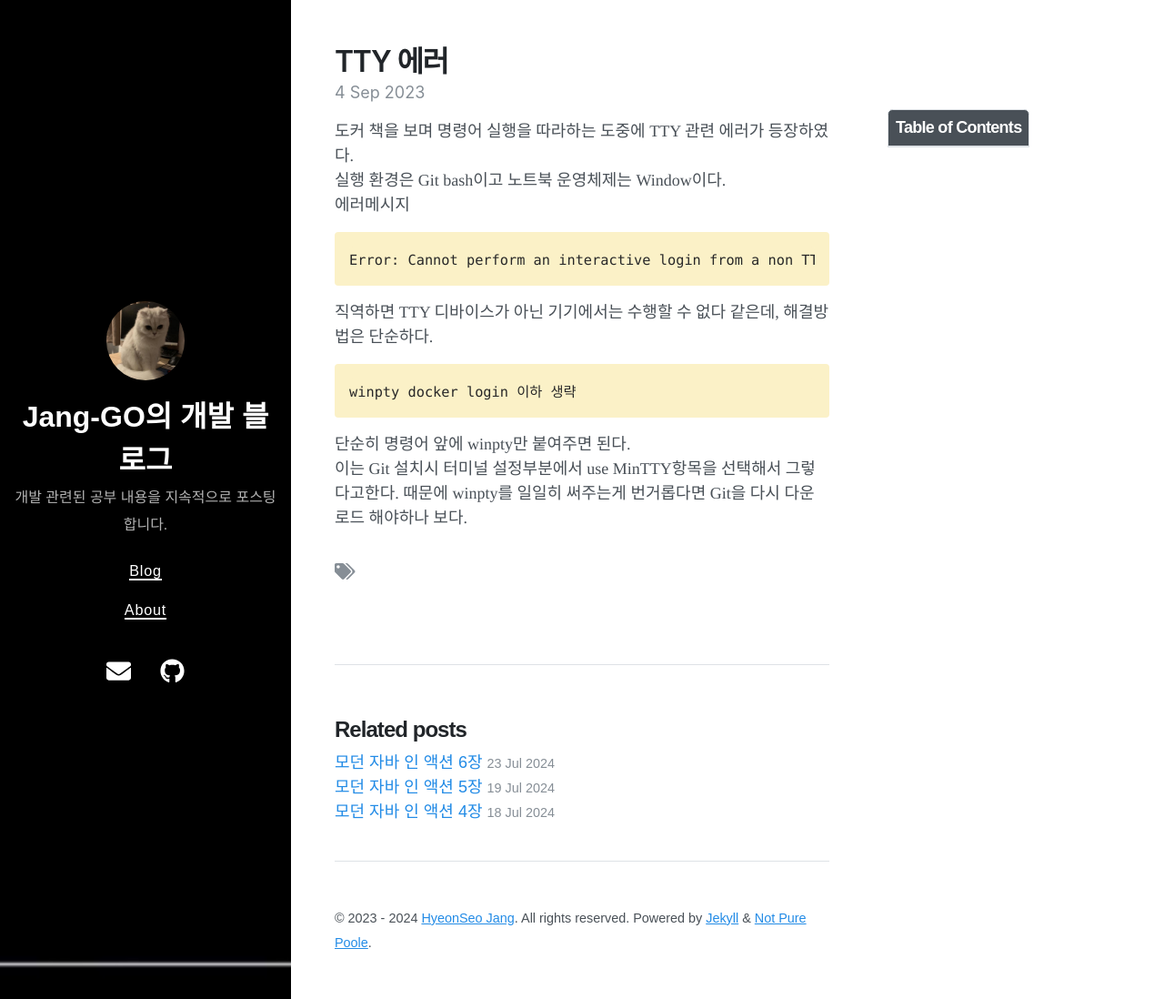
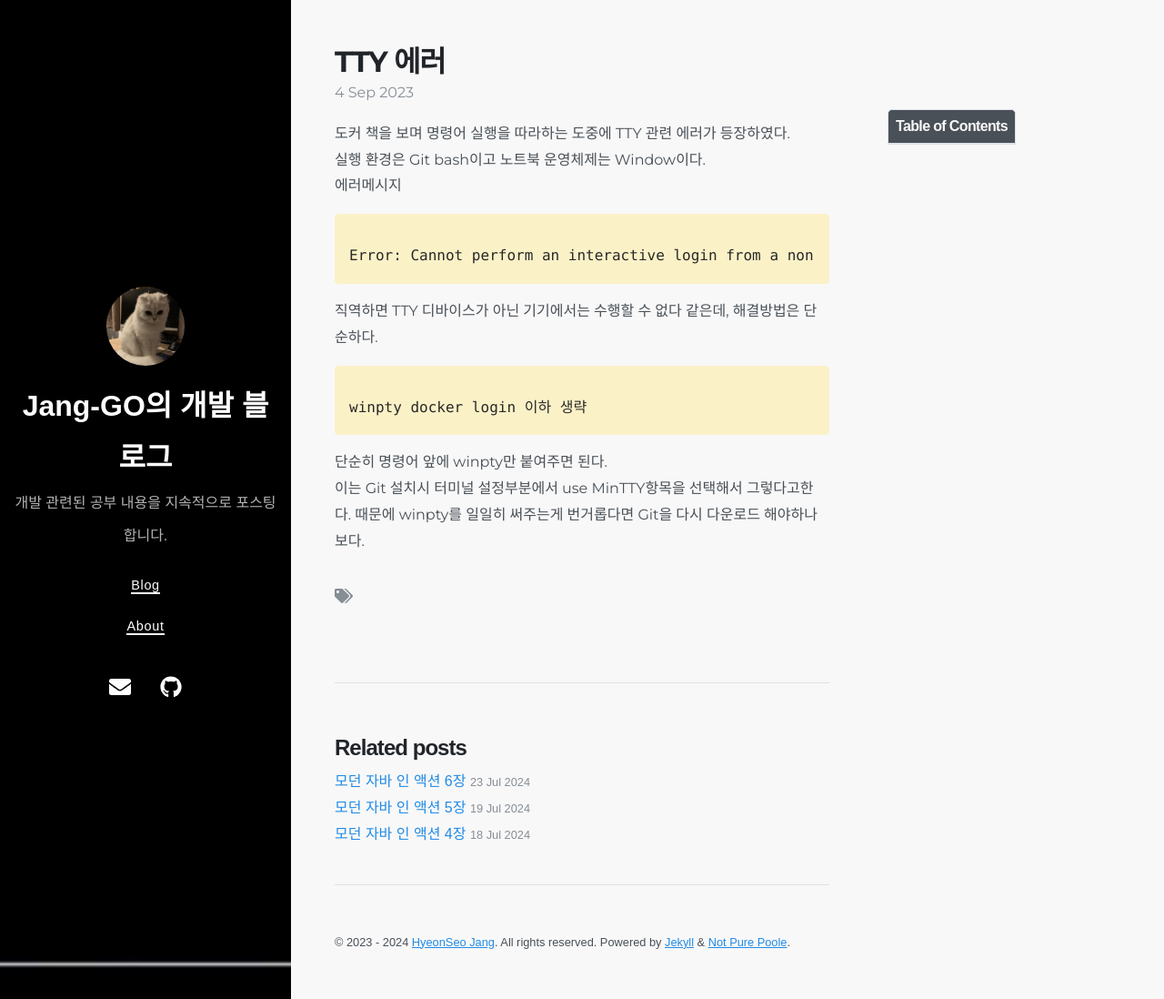
Before and after one commit to Jang-GO/Jang-GO.github.io, a Jekyll site: the page built from _posts/도커/2023-09-04-TTY에러.md, in a window 1280 px wide and 1098 px high. Shown: the whole window at 91% size. Built offline with Jekyll 4.4.1, drawn with Linux system fonts in a browser that asks for light colours; nearby versions of some CDN libraries.

Commit message:
change font design

```diff
--- a/_includes/head.html
+++ b/_includes/head.html
@@ -4,6 +4,7 @@
   <link rel="stylesheet" href="https://unpkg.com/purecss@2.0.3/build/pure-min.css" integrity="sha384-cg6SkqEOCV1NbJoCu11+bm0NvBRc8IYLRGXkmNrqUBfTjmMYwNKPWBTIKyw9mHNJ" crossorigin="anonymous">
   <link rel="stylesheet" href="https://unpkg.com/purecss@2.0.3/build/grids-responsive-min.css">
   <link rel="stylesheet" href="{{ 'assets/styles.css' | relative_url }}">
+  <link href="https://fonts.googleapis.com/css2?family=Montserrat:wght@400;700&display=swap" rel="stylesheet"> <!-- 폰트 링크 추가 -->
 
   {%- seo -%}
   {%- feed_meta -%}
--- a/_sass/_code.scss
+++ b/_sass/_code.scss
@@ -8,14 +8,22 @@ pre {
   font-family: var(--code-font);
 }
 
+/* 인라인 코드 스타일 */
 code {
-  font-size: 85%;
+  background-color: #fdf6e3; /* 인라인 코드 배경색 */
+  color: #d5636a; /* 인라인 코드 텍스트 색상 */
+  padding: 2px 4px; /* 인라인 코드 패딩 */
+  border-radius: 4px; /* 둥근 테두리 */
 }
 
-pre {
+/* pre 내의 code 태그는 기본 스타일만 유지 */
+pre code {
   display: block;
-  margin-top: 0;
-  margin-bottom: var(--spacer-3);
+  background-color: inherit; /* 배경색 제거 */
+  color: inherit; /* 텍스트 색상 제거 */
+  padding: 0; /* 패딩 제거 */
+  border-radius: 0; /* 테두리 둥글게 하지 않음 */
+  box-shadow: none; /* 그림자 제거 */
   overflow: auto;
 }
 
--- a/_sass/_variables.scss
+++ b/_sass/_variables.scss
@@ -26,13 +26,15 @@
   --blue-400: #4dabf7;
   --yellow-100: #fff3bf;
 
-  --body-font: -apple-system, BlinkMacSystemFont, "Segoe UI", Roboto, "Helvetica Neue", Arial, "Noto Sans", sans-serif, "Apple Color Emoji", "Segoe UI Emoji", "Segoe UI Symbol", "Noto Color Emoji";
-  --body-font-size: 18px;
-  --body-line-height: 1.5;
+  // 기본 폰트를 Montserrat로 변경
+  --body-font: 'Montserrat', -apple-system, BlinkMacSystemFont, "Segoe UI", Roboto, "Helvetica Neue", Arial, "Noto Sans", sans-serif, "Apple Color Emoji", "Segoe UI Emoji", "Segoe UI Symbol", "Noto Color Emoji";
+  --body-font-size: 16px;
+  --body-line-height: 1.8;
   --body-color: var(--gray-700);
-  --body-bg: #fff;
+  --body-bg: #f8f8f8;
 
-  --text-font: Times, "Times New Roman", "Free Serif", "Noto Serif", TimesNewRomanPSMT, "Droid Serif";
+  // 본문 텍스트 폰트도 동일하게 Montserrat로 변경
+  --text-font: 'Montserrat', Times, "Times New Roman", "Free Serif", "Noto Serif", TimesNewRomanPSMT, "Droid Serif";
 
   --link-color: var(--blue);
   --link-hover-color: #1c7ed6;
```
